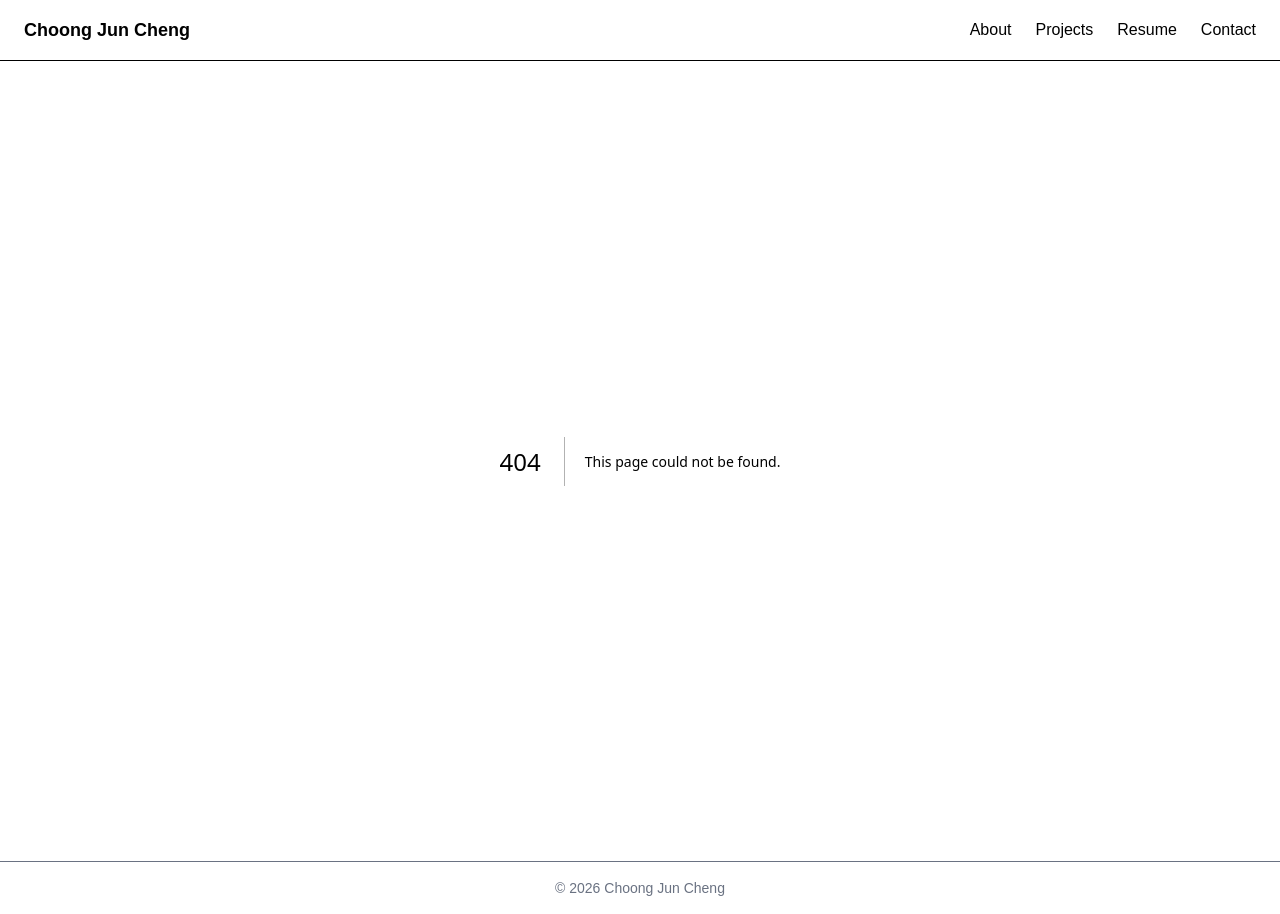
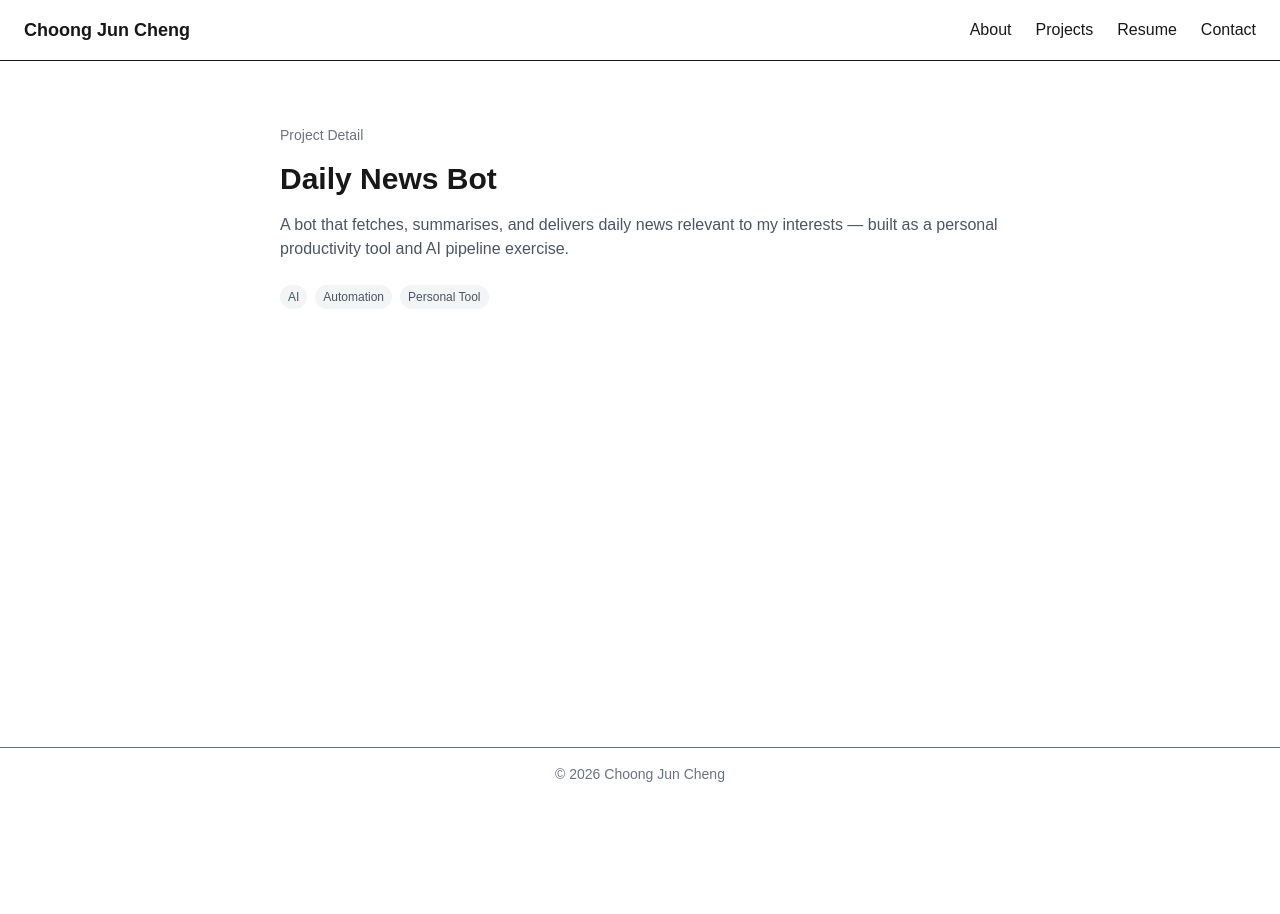
Before and after one commit to Jameschoong7/portfolio-site, a Next.js app: page /projects/daily-news-bot in a window 1280 px wide. Before the commit this address had no page. After the commit the page ends 800 px from the top, so only its background shows below. Built offline with nearby package versions, Linux system fonts and the light colour scheme.

Commit message:
add dynamic project detail pages

```diff
--- a/src/app/data/projects.js
+++ b/src/app/data/projects.js
@@ -2,10 +2,33 @@ export const projects = [
 
     {
         slug: "searchable-rag-copilot",
-        title:"Searchable RAG Copilot",
+        title: "Searchable RAG Copilot",
         description: "An enterprise search system that lets users query internal documents and receive cited, grounded answers using Retrieval-Augmented Generation",
-        tags:["AI","Backend","Python","FastAPI"],
+        tags: ["AI","Backend","Python","FastAPI"],
         github : "https://github.com/Jameschoong7/searchable-rag-copilot",
+        problem: "Large organisations store knowledge across hundreds of documents that are difficult to search meaningfully. Keyword search returns results, but not answers. This project addresses that gap.",
+        whatIBuilt:"A Python API built with FastAPI that accepts natural language queries, retrieves relevant document chunks using semantic search, and returns cited answers generated by a language model.",
+         techStack: [
+            "Azure OpenAI",
+            "Azure AI Search",
+            "Azure Blob Storage",
+            "FastAPI",
+            "LangChain",
+            "Ollama",
+            "Mistral 7B",
+            "ChromaDB",
+        ],
+        decisions: [
+            "Designed the local-to-Azure swap architecture so only environment variables need to change for deployment.",
+            "Chose ChromaDB for local vector storage because it is simple and supports persistence.",
+            "Implemented simulated RBAC in Python to model enterprise access control without exposing live credentials.",
+        ],
+        learnings: [
+            "Chunking strategy, embedding quality, and retrieval tuning matter more than model choice alone.",
+            "Understanding the retrieval pipeline end to end was the main technical takeaway.",
+        ],
+        status: "In progress",
+        timeline: "Target completion August 2026",
     },
     {
         slug: "greenchain",
--- /dev/null
+++ b/src/app/projects/[slug]/page.js
@@ -0,0 +1,95 @@
+import {projects} from "../../data/projects";
+import { notFound } from "next/navigation";
+
+export function generateStaticParams(){
+    return projects.map((project)=>({
+        slug:project.slug,
+    }))
+}
+
+export default async function ProjectDetail({params}){
+    const {slug} = await params;
+    const project = projects.find((project) => project.slug ===slug);
+    if(!project){
+        notFound();
+    }
+    return (
+        <main className="max-w-3xl mx-auto px-6 py-16">
+            <p className="text-sm text-gray-500 mb-4">Project Detail</p>
+            <h1 className="text-3xl font-bold">{project.title}</h1>
+            <p className="text-gray-600 mt-4">{project.description}</p>
+
+            <div className="flex flex-wrap gap-2 mt-6">
+                {project.tags.map((tag)=>(
+                    <span key={tag} className="text-xs bg-gray-100 text-gray-600 px-2 py-1 rounded-full">
+                        {tag}
+                    </span>
+                ))}
+            </div>
+
+            {(project.status || project.timeline) &&(
+                <p className="text-sm text-gray-500 mt-6">
+                    {project.status}
+                    {project.status && project.timeline ? " | ":""}
+                    {project.timeline}
+                </p>
+            )}
+
+            {project.problem && (
+                <section className="mt-12">
+                    <h2 className="text-xl font-semibold mb-3">The Problem</h2>
+                    <p className="text-gray-600">{project.problem}</p>
+                </section>
+            )}
+            {project.whatIBuilt && (
+                <section className="mt-10">
+                    <h2 className="text-xl font-semibold mb-3">What I Built</h2>
+                    <p className="text-gray-600">{project.whatIBuilt}</p>
+                </section>
+            )}
+            {project.techStack?.length > 0 && (
+          <section className="mt-10">
+            <h2 className="text-xl font-semibold mb-3">Tech Stack</h2>
+            <ul className="list-disc list-inside text-gray-600 space-y-1">
+              {project.techStack.map((item) => (
+                <li key={item}>{item}</li>
+              ))}
+            </ul>
+          </section>
+        )}
+
+        {project.decisions?.length > 0 && (
+          <section className="mt-10">
+            <h2 className="text-xl font-semibold mb-3">Decisions I Made</h2>
+            <ul className="list-disc list-inside text-gray-600 space-y-1">
+              {project.decisions.map((decision) => (
+                <li key={decision}>{decision}</li>
+              ))}
+            </ul>
+          </section>
+        )}
+
+        {project.learnings?.length > 0 && (
+          <section className="mt-10">
+            <h2 className="text-xl font-semibold mb-3">What I Learned</h2>
+            <ul className="list-disc list-inside text-gray-600 space-y-1">
+              {project.learnings.map((learning) => (
+                <li key={learning}>{learning}</li>
+              ))}
+            </ul>
+          </section>
+        )}
+
+        {project.github && (
+          <a
+            href={project.github}
+            target="_blank"
+            rel="noopener noreferrer"
+            className="inline-block mt-12 text-sm font-medium underline"
+          >
+            View GitHub
+          </a>
+        )}
+        </main>
+    )
+}
```
